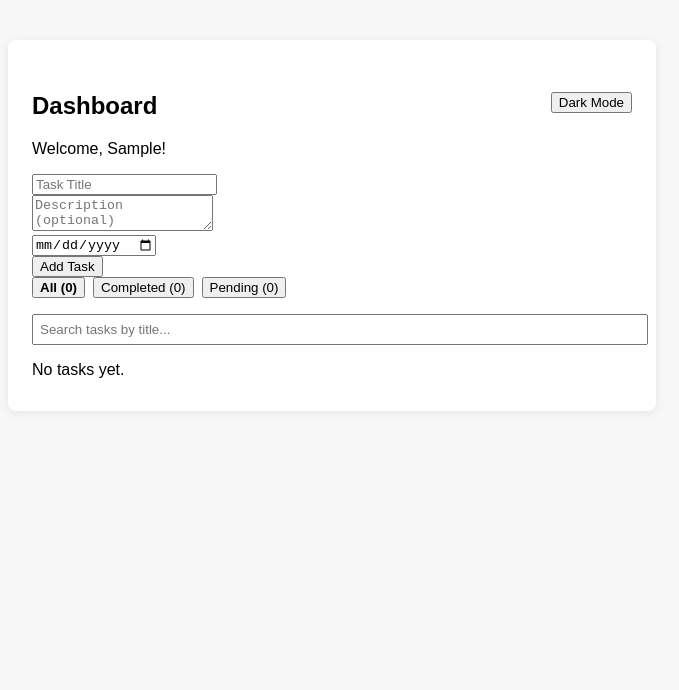
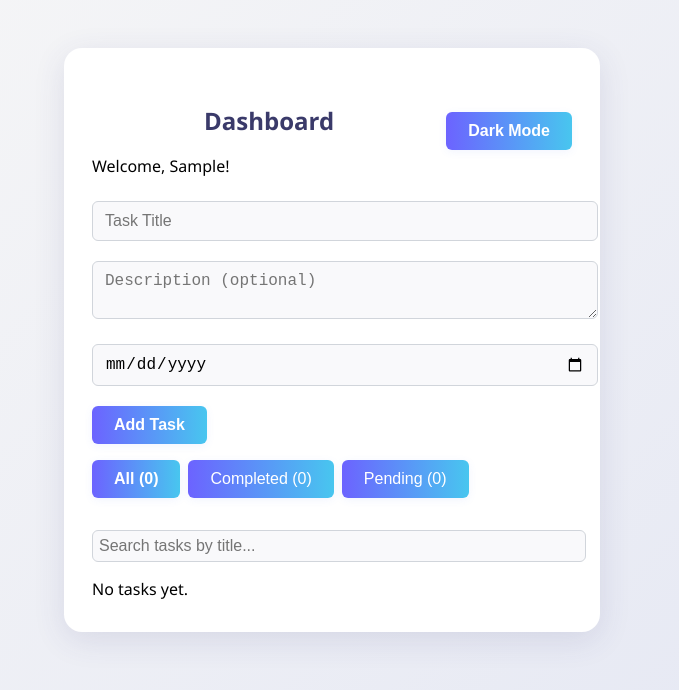
Before and after one commit to Mansianwala/Task-tracker, a React (Create React App) app: page /Task-tracker/dashboard in a window 1280 px wide. Both pictures are taken after typing "Sample" into the empty fields and a click on the button "Login". Shown: the top 690 px of the page, without its empty margins (308-987 px from the left). Built offline with nearby package versions, Linux system fonts and the light colour scheme.

Commit message:
UI: modern, attractive styles for task tracker

```diff
--- a/src/App.css
+++ b/src/App.css
@@ -1,26 +1,138 @@
 /* App styles cleaned for task-tracker */
 body {
   margin: 0;
-  font-family: Arial, Helvetica, sans-serif;
-  background: #f7f7f7;
+  font-family: 'Segoe UI', 'Roboto', Arial, Helvetica, sans-serif;
+  background: linear-gradient(135deg, #f7f7f7 0%, #e3e6f3 100%);
+  min-height: 100vh;
 }
 
 body.dark-mode {
-  background: #181818;
+  background: linear-gradient(135deg, #181818 0%, #232323 100%);
   color: #f7f7f7;
 }
 
 .App {
-  max-width: 600px;
-  margin: 40px auto;
+  max-width: 480px;
+  margin: 48px auto;
   background: #fff;
-  border-radius: 8px;
-  box-shadow: 0 2px 8px rgba(0,0,0,0.08);
-  padding: 32px 24px;
+  border-radius: 18px;
+  box-shadow: 0 8px 32px rgba(60,60,120,0.12);
+  padding: 36px 28px 32px 28px;
+  transition: background 0.3s, color 0.3s;
 }
 
 body.dark-mode .App {
   background: #232323;
   color: #f7f7f7;
-  box-shadow: 0 2px 8px rgba(0,0,0,0.32);
+  box-shadow: 0 8px 32px rgba(0,0,0,0.32);
 }
+
+h2 {
+  text-align: center;
+  font-weight: 700;
+  color: #3a3a6a;
+  margin-bottom: 18px;
+}
+body.dark-mode h2 {
+  color: #e3e6f3;
+}
+
+input[type="text"], input[type="date"], textarea {
+  width: 100%;
+  padding: 10px 12px;
+  margin: 8px 0 12px 0;
+  border: 1px solid #d1d5db;
+  border-radius: 6px;
+  font-size: 1rem;
+  background: #f9f9fb;
+  transition: border 0.2s;
+}
+input[type="text"]:focus, input[type="date"]:focus, textarea:focus {
+  border: 1.5px solid #6c63ff;
+  outline: none;
+}
+body.dark-mode input, body.dark-mode textarea {
+  background: #23233a;
+  color: #f7f7f7;
+  border: 1px solid #444;
+}
+
+button {
+  background: linear-gradient(90deg, #6c63ff 0%, #48c6ef 100%);
+  color: #fff;
+  border: none;
+  border-radius: 6px;
+  padding: 10px 22px;
+  font-size: 1rem;
+  font-weight: 600;
+  cursor: pointer;
+  margin-top: 8px;
+  margin-bottom: 8px;
+  transition: background 0.2s, box-shadow 0.2s;
+  box-shadow: 0 2px 8px rgba(76, 110, 245, 0.08);
+}
+button:hover {
+  background: linear-gradient(90deg, #48c6ef 0%, #6c63ff 100%);
+}
+
+.TaskItem {
+  border: 1px solid #e3e6f3;
+  border-radius: 8px;
+  padding: 16px 14px;
+  margin-bottom: 16px;
+  background: #f9f9fb;
+  transition: background 0.2s, border 0.2s;
+}
+body.dark-mode .TaskItem {
+  background: #23233a;
+  border: 1px solid #444;
+}
+
+.TaskItem strong {
+  font-size: 1.1rem;
+}
+
+.TaskItem .due-date {
+  color: #b77;
+  font-size: 0.95em;
+  margin-top: 2px;
+}
+
+.TaskItem .created-date {
+  color: #888;
+  font-size: 0.9em;
+}
+
+.TaskFilter button {
+  margin-right: 8px;
+  margin-bottom: 8px;
+  padding: 8px 16px;
+  border-radius: 20px;
+  background: #e3e6f3;
+  color: #3a3a6a;
+  border: none;
+  font-weight: 500;
+}
+.TaskFilter button[style*="bold"] {
+  background: linear-gradient(90deg, #6c63ff 0%, #48c6ef 100%);
+  color: #fff;
+}
+body.dark-mode .TaskFilter button {
+  background: #23233a;
+  color: #e3e6f3;
+}
+
+::-webkit-scrollbar {
+  width: 8px;
+  background: #e3e6f3;
+}
+::-webkit-scrollbar-thumb {
+  background: #bdbdbd;
+  border-radius: 8px;
+}
+body.dark-mode ::-webkit-scrollbar {
+  background: #23233a;
+}
+body.dark-mode ::-webkit-scrollbar-thumb {
+  background: #444;
+}
```
